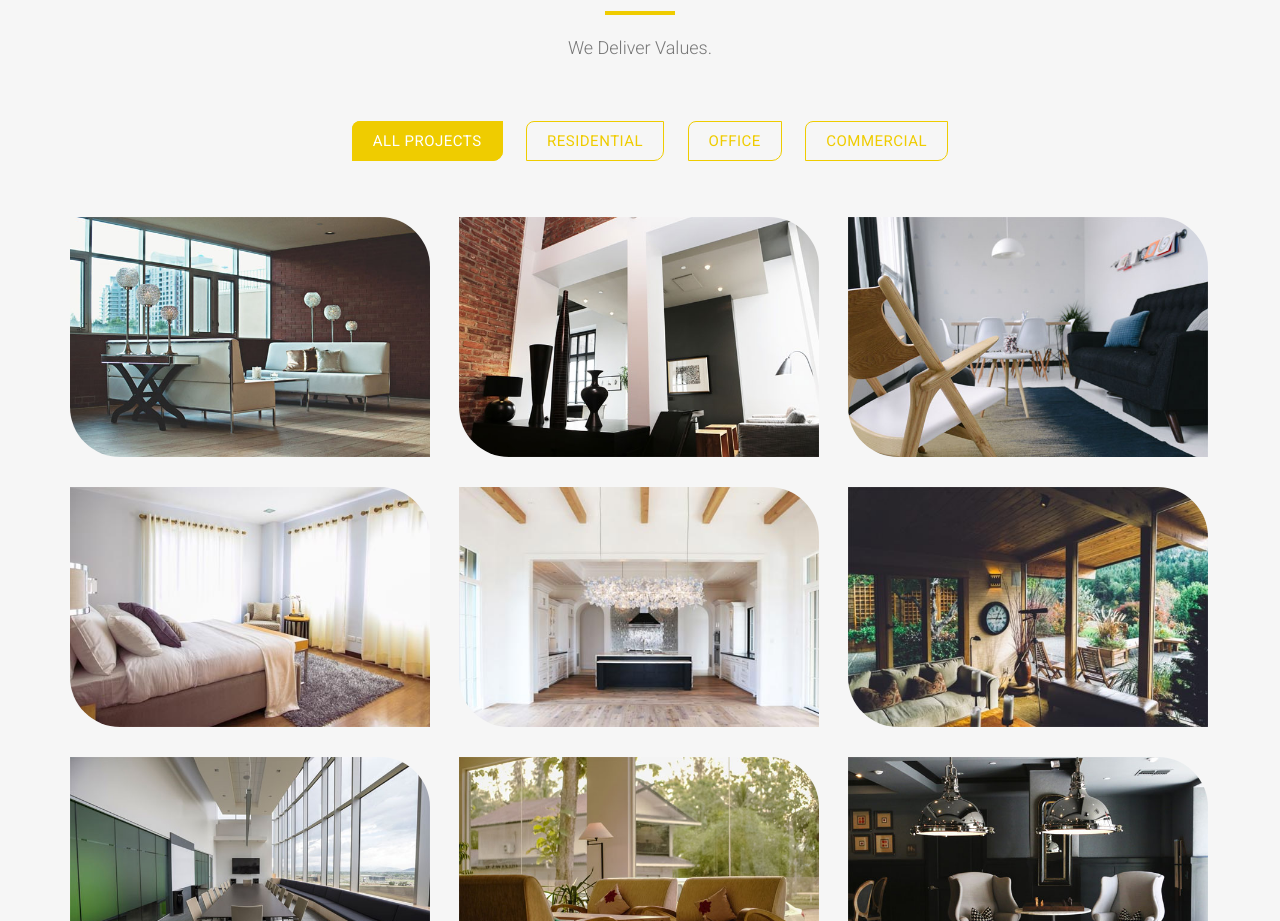
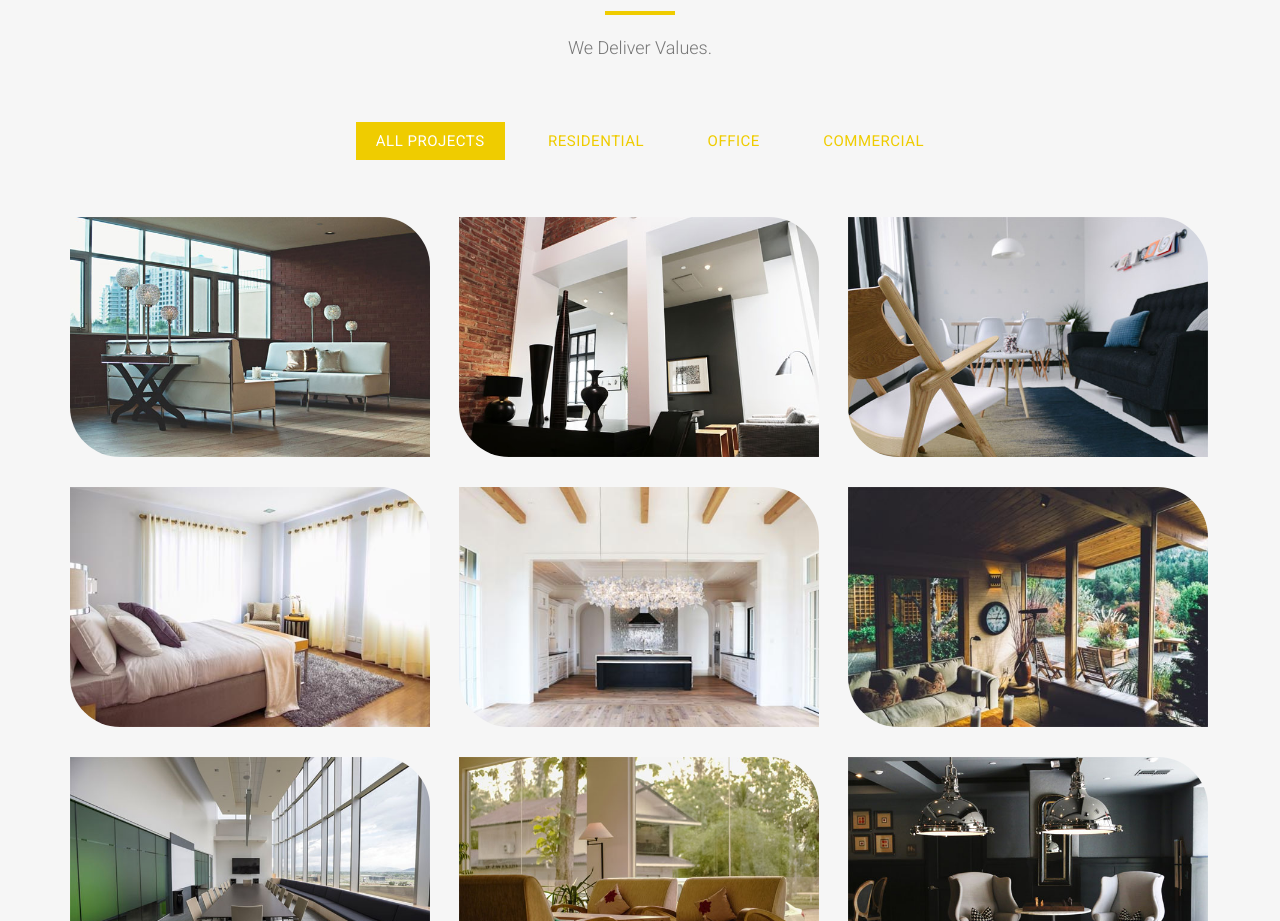
Before and after one commit to lunatic-rohan/yellowdecor, a plain HTML site: page index.html in a window 1280 px wide. Shown: the part 2300-3221 px from the top of the page. Drawn offline with Linux system fonts and the light colour scheme.

Commit message:
Update style.css

```diff
--- a/css/style.css
+++ b/css/style.css
@@ -259,8 +259,8 @@ ol.type li a {
 	font-weight: 400;
 	font-size: 15px;
 	padding: 10px 20px;
-	border: 1px solid #efcc00;
-	border-radius: 8px 0 10px 0;
+
+
 	text-transform: uppercase;
 	letter-spacing: 0.5px;
 }
```
